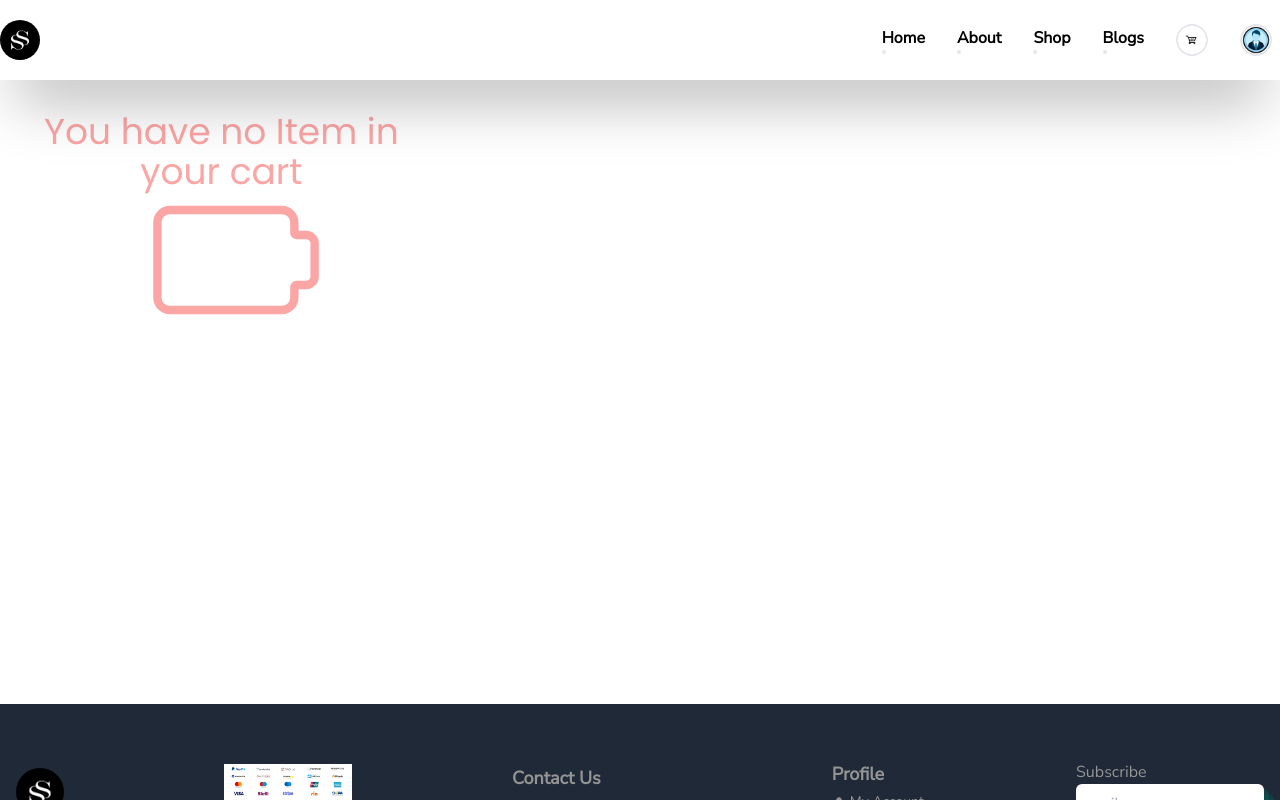
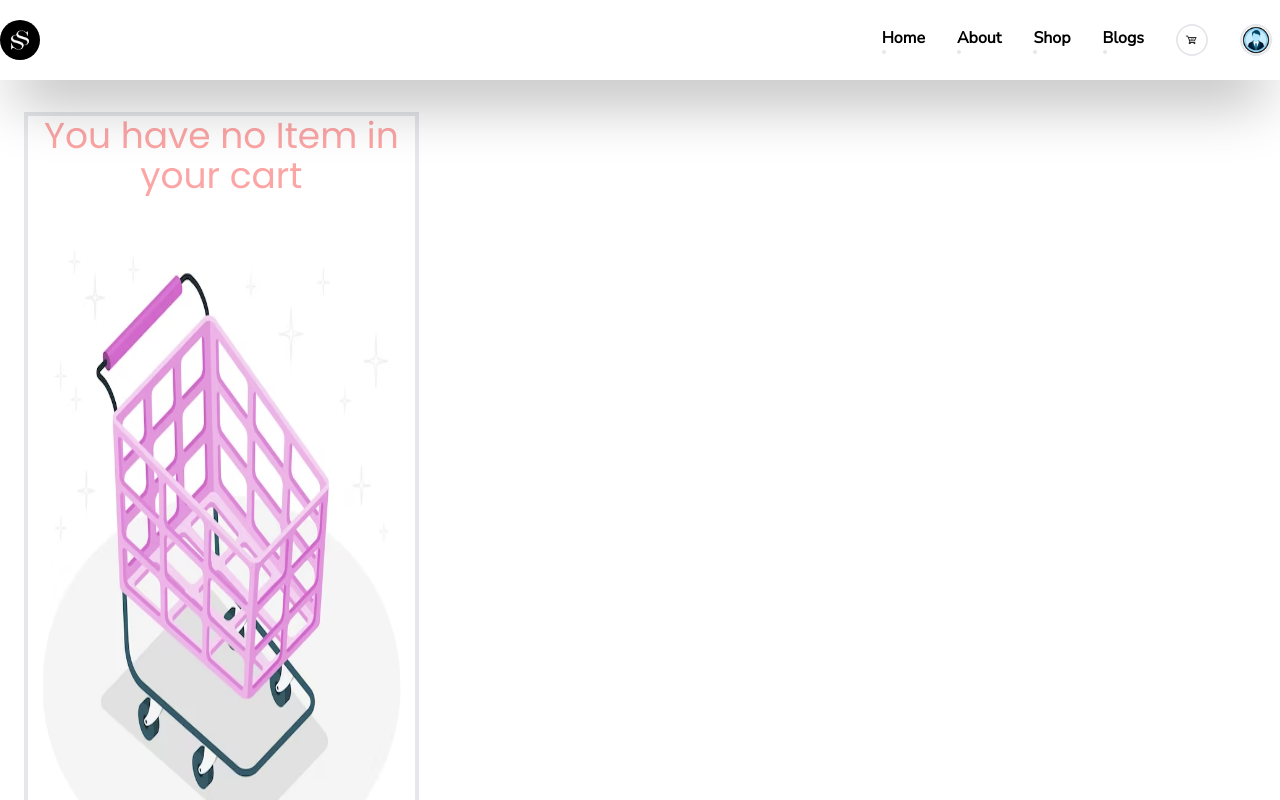
Before and after one commit to fortuneonyeka/shoppers-ecommerce, a React (Create React App) app in the folder shoopers-client/: page /cart in a window 1280 px wide. Shown: the top 800 px of the page. Built offline with nearby package versions, Linux system fonts and the light colour scheme.

Commit message:
display empty cart image on empty cart

```diff
--- a/shoopers-client/src/pages/Cart.jsx
+++ b/shoopers-client/src/pages/Cart.jsx
@@ -3,7 +3,7 @@ import { useSelector, useDispatch } from "react-redux";
 import { decrementItem, deleteItem, resetCart, incrementItem } from "../features/shopperSlice";
 import { MdDeleteForever } from "react-icons/md";
 import { RxReset } from "react-icons/rx";
-import { CiBatteryEmpty } from "react-icons/ci";
+import emptyCart from "../assets/empty-cart.avif"
 
 const Cart = () => {
   const cartItems = useSelector((state) => state.shopper.productData);
@@ -31,7 +31,7 @@ const Cart = () => {
             </div>
           </div>
 
-          <button className=" text-white bg-black h-12 rounded-lg hover:bg-green-400 hover:text-black hover:capitalize hover:shadow-[5px_5px_0px_0px_rgba(109,40,217)] w-[200px] hover:capitalize">check out</button>
+          <button className=" text-white bg-black h-12 rounded-lg hover:bg-green-400 hover:text-black hover:capitalize hover:shadow-[5px_5px_0px_0px_rgba(109,40,217)] w-[200px]">check out</button>
           </div>
         )}
         <div className="py-4 px-6 grid grid-cols-3 gap-6">
@@ -39,7 +39,7 @@ const Cart = () => {
             cartItems.map((item) => (
               <div
                 key={item._id}
-                className="max-w-screen-xl mx-auto flex gap-16 hover:scale-95 duration-500 relative hover:shadow-[5px_5px_0px_0px_rgba(109,40,217)] hover:rounded-lg"
+                className="max-w-screen-xl mx-auto flex gap-16 hover:scale-95 duration-500 relative hover:shadow-[5px_5px_0px_0px_rgba(109,40,217)] hover:rounded-lg "
               >
                 <div className="flex gap-6 px-9 rounded-lg relative shadow-[0px_4px_16px_rgba(17,17,26,0.1),_0px_8px_24px_rgba(17,17,26,0.1),_0px_16px_56px_rgba(17,17,26,0.1)] justify-center items-center">
                   <img
@@ -67,11 +67,11 @@ const Cart = () => {
               </div>
             ))
           ) : (
-            <div className="flex flex-col relative text-red-300 ">
-              <p className="text-4xl h-[70vh] flex justify-center text-center">
+            <div className="flex flex-col text-red-300 border-4 w-full h-[100vh] items-center">
+              <p className="text-4xl  flex justify-center text-center">
                 You have no Item in your cart
               </p>
-              <p className="text-black text-4xl absolute top-12 left-28 font-light"><CiBatteryEmpty className="text-[200px] font-light text-red-300 " /></p>
+              <img className="w-[800px] h-[800px]" src={emptyCart} alt="empty Cart" />
             </div>
           )}
         </div>
```
